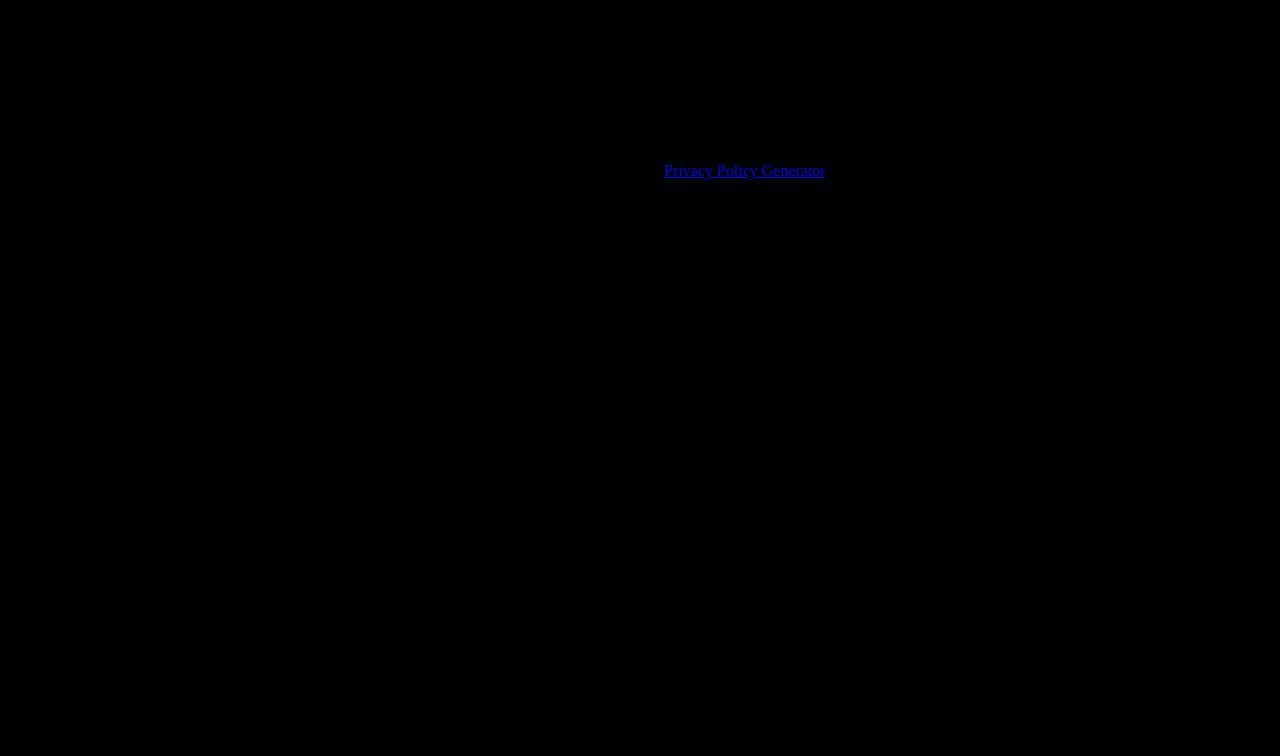
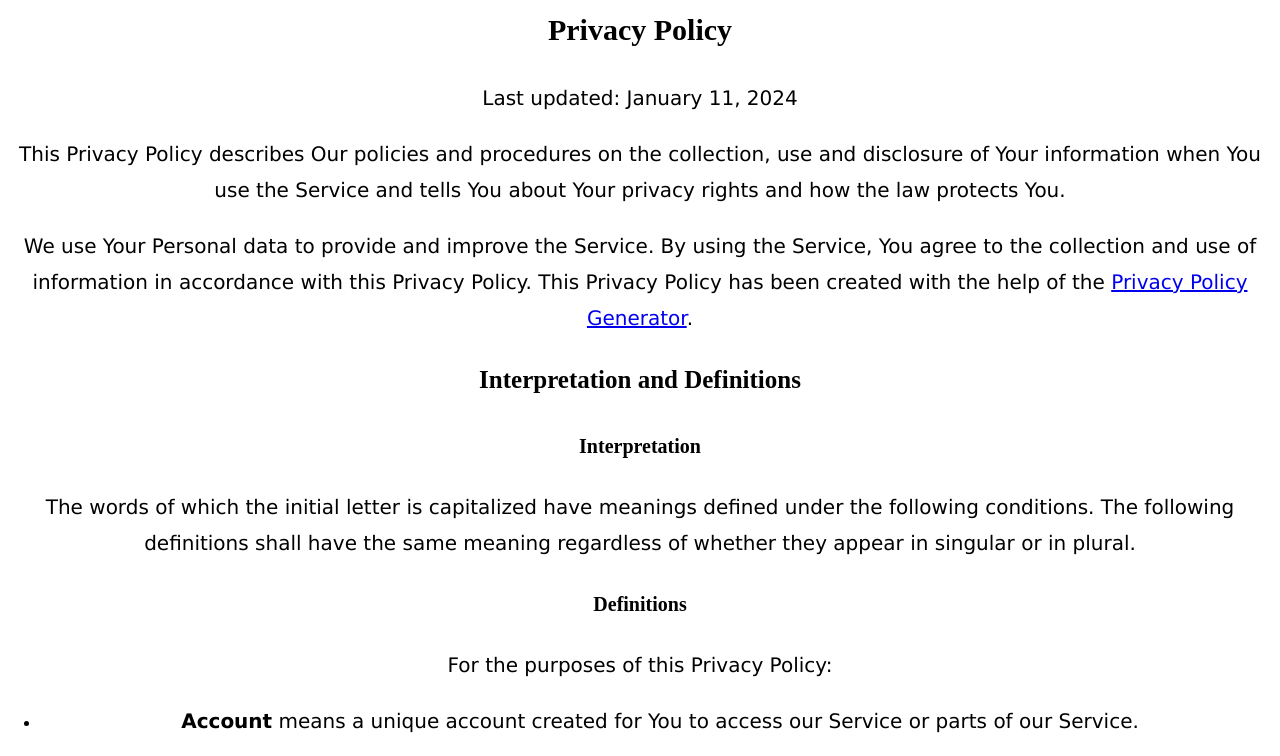
Before and after one commit to OVDRStudios-IT/privacypolicy, a plain HTML site: page index.html in a window 1280 px wide. Shown: the top 756 px of the page. Drawn offline with Linux system fonts and the light colour scheme.

Commit message:
Update style.css

```diff
--- a/style.css
+++ b/style.css
@@ -1,5 +1,33 @@
 body {
     margin: 0;
-    background: black;
+    background: white;
     text-align: center;
 }
+
+
+h1 {
+color: black;
+font-size: 30px;
+font-weight: bold;
+line-height: 2;
+}
+
+h2 {
+color: black;
+font-size: 25px;
+font-weight: bold;
+line-height: 1.8;
+}
+
+h3 {
+color: black;
+font-size: 20px;
+font-weight: bold;
+line-height: 2.3;
+}
+
+p {
+font-family: verdana;
+font-size: 20px;
+line-height: 1.8;
+}
```
